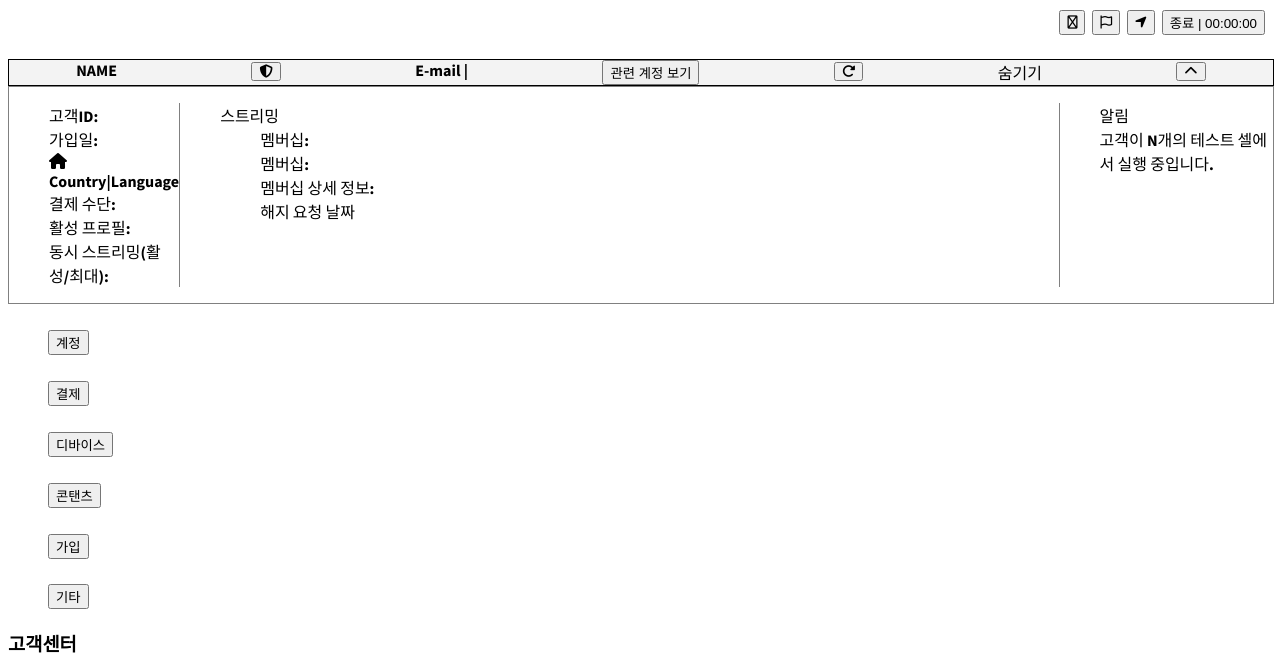
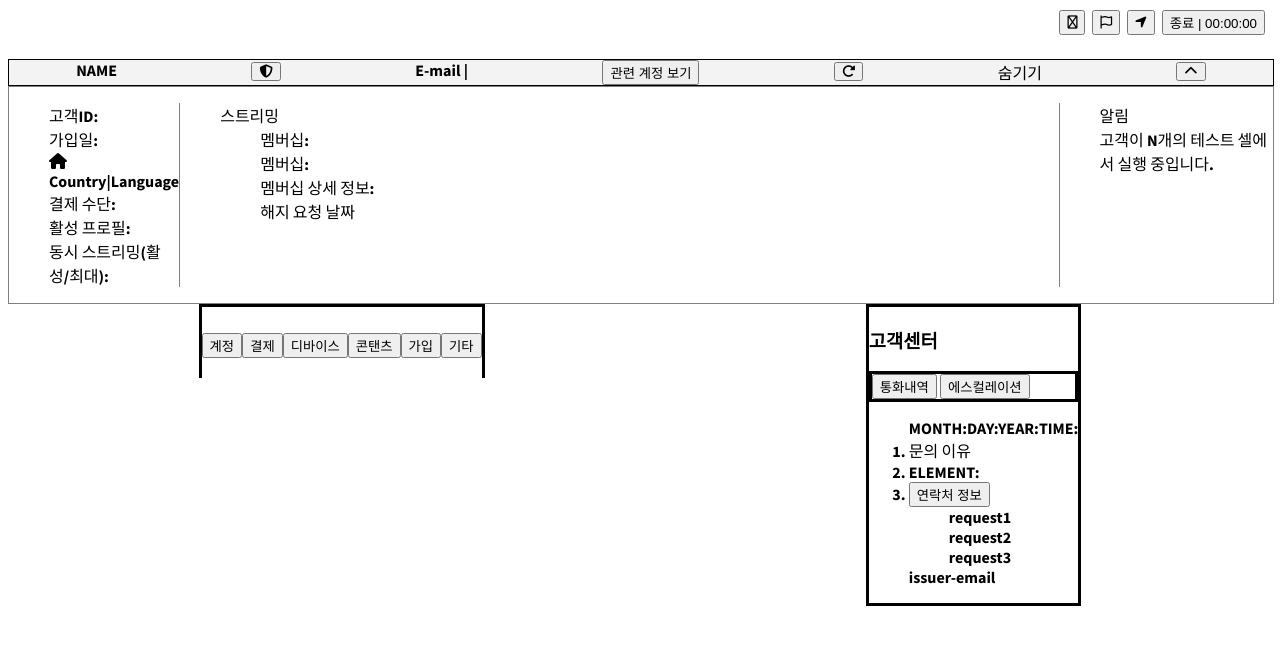
Before and after one commit to kihong-song/FrontEnd_study, a plain HTML site: page CallCenter-manage-web-program/HTML/Tickets-bottom.html in a window 1280 px wide. Shown: the part 69-741 px from the top of the page. Drawn offline with Linux system fonts and the light colour scheme; a script that the page names is missing.

Commit message:
Update ticketStyle.css
Add account page

```diff
--- a/CallCenter-manage-web-program/CSS/ticketStyle.css
+++ b/CallCenter-manage-web-program/CSS/ticketStyle.css
@@ -1,3 +1,4 @@
+
 
 html{
     position:relative;
@@ -216,3 +217,32 @@ metadata{
     font-size: medium;
 
 }
+.bottom-part{
+    display: flex;
+    justify-content: space-around;
+}
+.bottom-categories{
+    display: flex;
+    flex-direction: column;
+   align-items:flex-start
+}
+.btnList{
+    display: flex;
+    flex-direction: row;
+    justify-content: space-between;
+    align-items: center;
+    padding-top: 0px;
+    padding-left: 0px;
+    margin: auto;
+    border-top: solid;
+    border-left: solid;
+    border-right: solid;
+}
+.CallList{
+    border:solid;
+}
+.custommer-call-List{
+
+    background-color: white;
+    border:solid;
+}
```
